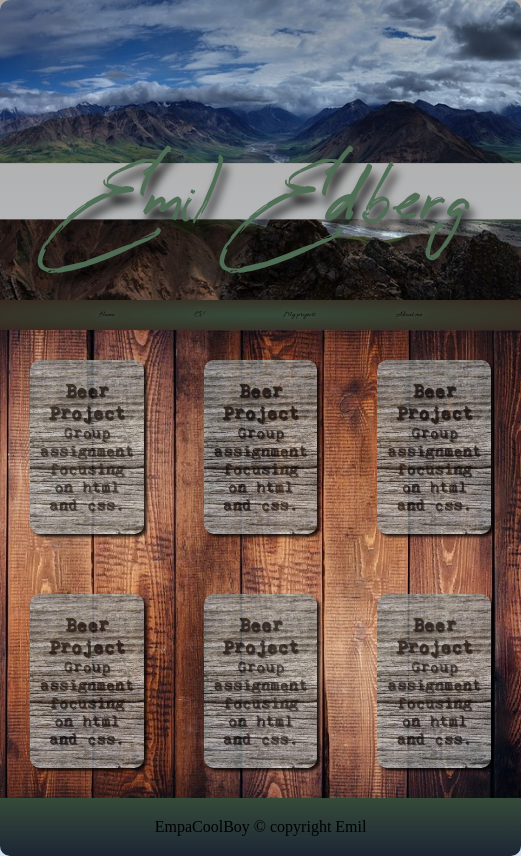
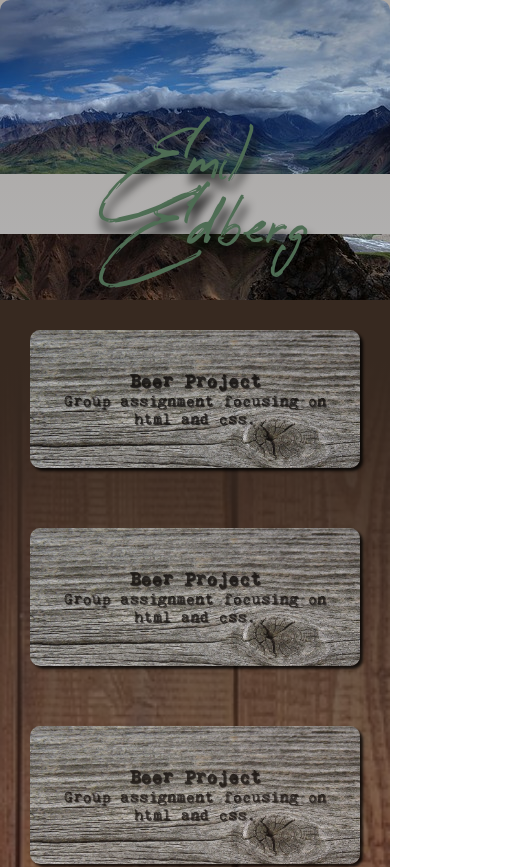
Before and after one commit to EmilEmail/myprojects, a plain HTML site: page index.html in a window 390 px wide. Shown: the top 867 px of the page, 521 px wide, since content can reach past the window. Drawn offline with Linux system fonts and the light colour scheme.

Commit message:
update css mobile

```diff
--- a/style.css
+++ b/style.css
@@ -50,7 +50,7 @@ body {
 
 .header {
     background-image: url('img/header-img2.png');
-    background-size: cover;
+    background-size: fixed;
     height: 300px;
     display: grid;
     border-top-left-radius: 10px;
@@ -159,3 +159,37 @@ h1 {
     border-bottom-left-radius: 10px;
     border-bottom-right-radius: 10px;
 }
+
+
+@media screen and (max-width: 700px) {
+
+    /**************MOBILE***************/
+
+    /***HEADER***/
+
+    h1 {
+        font-size: 50px;
+        width: 100px;
+        text-align: center;
+        justify-self: center;
+        margin-bottom: 40px;
+        margin-right: 60px;
+    }
+
+    .navbar {
+        display: none;
+    }
+    .main {
+        display: flex;
+        flex-direction: column;
+        background-image: linear-gradient(var(--color2) 5%, transparent 95%), url('img/main-img2.jpeg');
+    }
+    .project-btn {
+        padding: 20px;
+    }
+
+    .footer {
+        background-image: linear-gradient(var(--color2), var(--color1));
+    }
+
+}
```
